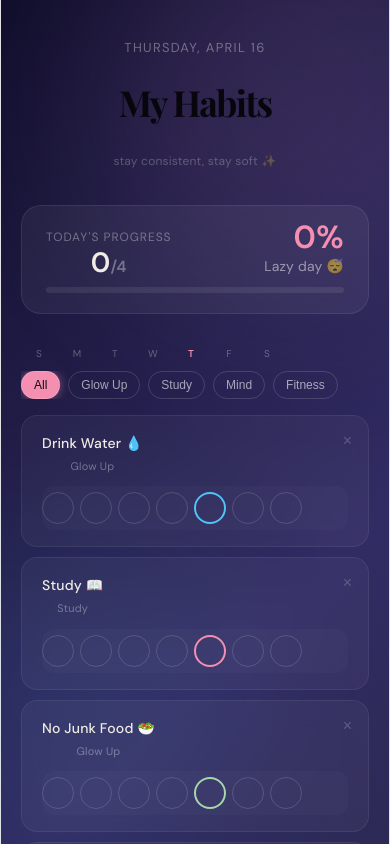
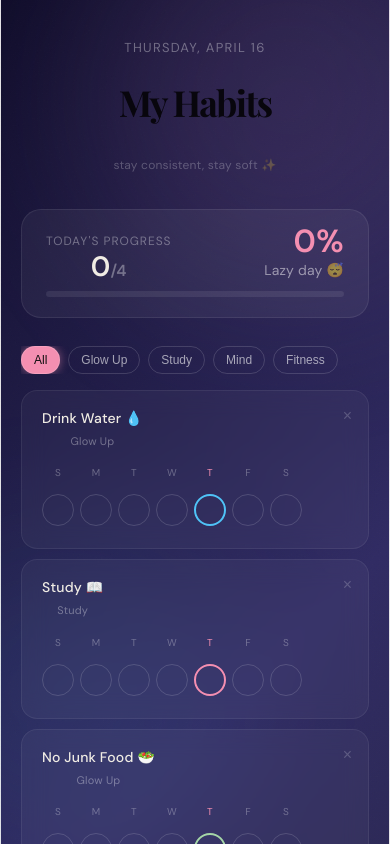
Before and after one commit to yuzuriha468-tech/habit-tracker-app, a React (Vite) app: page / in a window 390 px wide. Shown: the top 844 px of the page. Built offline with nearby package versions, Linux system fonts and the light colour scheme; a web font is replaced by a local one.

Commit message:
UI fixes + mobile layout + streak fix

```diff
--- a/src/App.jsx
+++ b/src/App.jsx
@@ -193,10 +193,12 @@ const maxDaily = Math.max(
           border: 1px solid rgba(255,255,255,0.07);
           margin-bottom: 10px;
           transition: all 0.25s ease;
-          .habit-row:active {
-            transform: scale(0.98);
-          }
         }
+
+        .habit-row:active {
+          transform: scale(0.98);
+        }
+
         .habit-row:hover { background: rgba(255,255,255,0.07); }
 
         .day-dot {
@@ -324,7 +326,7 @@ const maxDaily = Math.max(
             fontSize: 36,
             fontWeight: 700,
             lineHeight: 1.3,
-            paddingBottom: 4
+            paddingBottom: 8
           }}>
             My Habits
          </h1>
@@ -404,35 +406,6 @@ const maxDaily = Math.max(
   </div>
 
 </div>
-
-        {/* Week labels */}
-        {/* WEEK LABELS (PER ROW) */}
-        <div style={{
-          display: "flex",
-          gap: 6,
-          marginBottom: 6,
-          marginLeft: 2
-        }}>
-          {weekKeys.map((key) => {
-           const isToday = key === todayKey;
-           const day = new Date(key).getDay();
-
-           return (
-             <div
-               key={key}
-               style={{
-                 width: 32,
-                 textAlign: "center",
-                 fontSize: 10,
-                 fontWeight: isToday ? 700 : 400,
-                 color: isToday ? "#f48fb1" : "rgba(255,255,255,0.3)"
-               }}
-             >
-               {DAYS[day]}
-             </div>
-           );
-         })}
-       </div>
 
 <div style={{
   display: "flex",
@@ -515,13 +488,38 @@ const maxDaily = Math.max(
 
 </div>
 
+<div style={{
+  display: "flex",
+  gap: 6,
+  marginBottom: 4
+}}>
+  {weekKeys.map((key) => {
+    const isToday = key === todayKey;
+    const day = new Date(key).getDay();
+
+    return (
+      <div
+        key={key}
+        style={{
+          width: 32,
+          textAlign: "center",
+          fontSize: 10,
+          color: isToday ? "#f48fb1" : "rgba(255,255,255,0.3)"
+        }}
+      >
+        {DAYS[day]}
+      </div>
+    );
+  })}
+</div>
+
 {/* BOTTOM: circles */}
 <div style={{
   display: "flex",
   gap: 6,
   overflowX: "auto",
   padding: "6px 0",
-  background: "rgba(255,255,255,0.02)",   // soft blend
+  background: "transparent",   // soft blend
   borderRadius: 12
 }}>
   {weekKeys.map((key) => {
```
